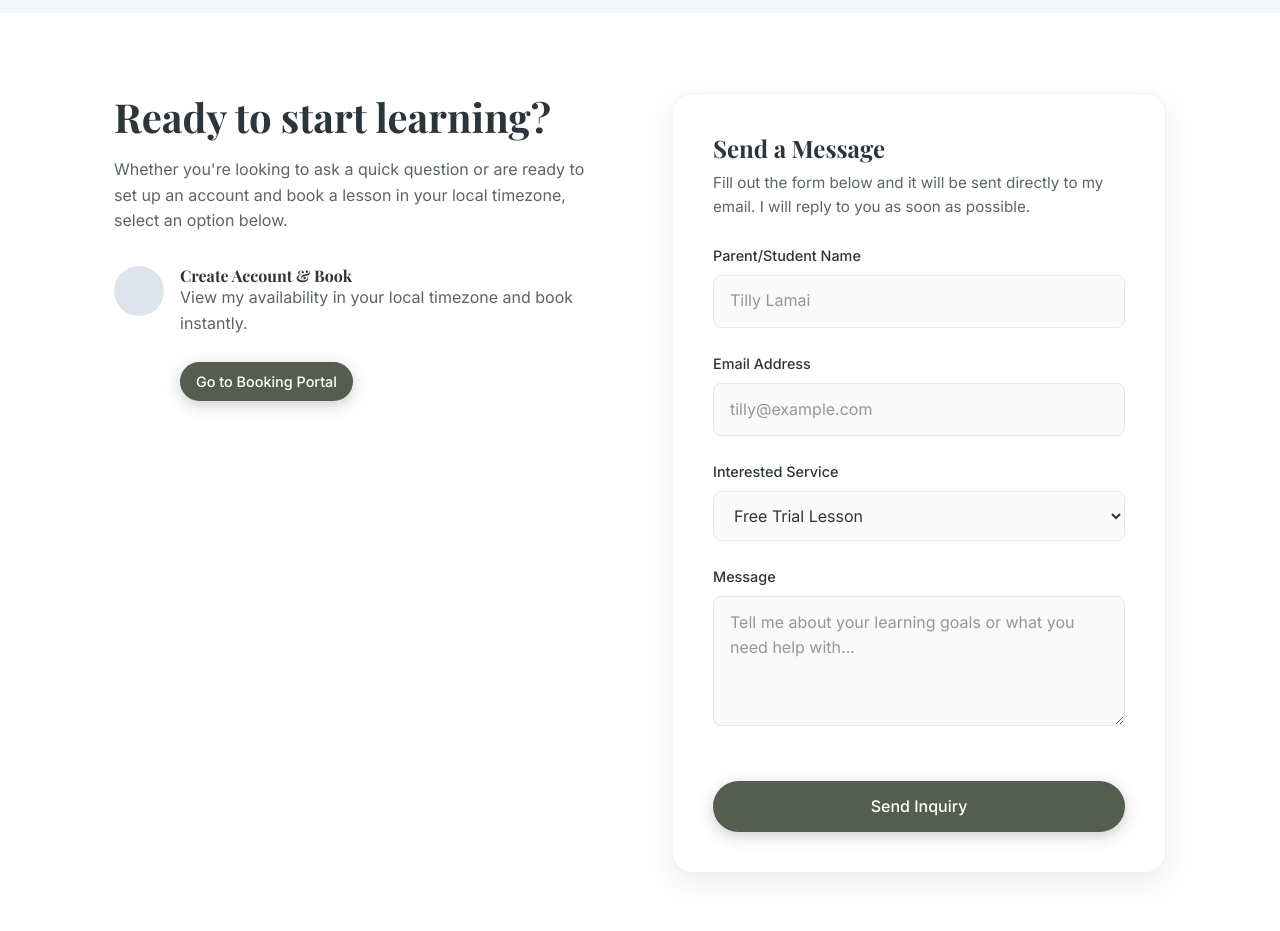
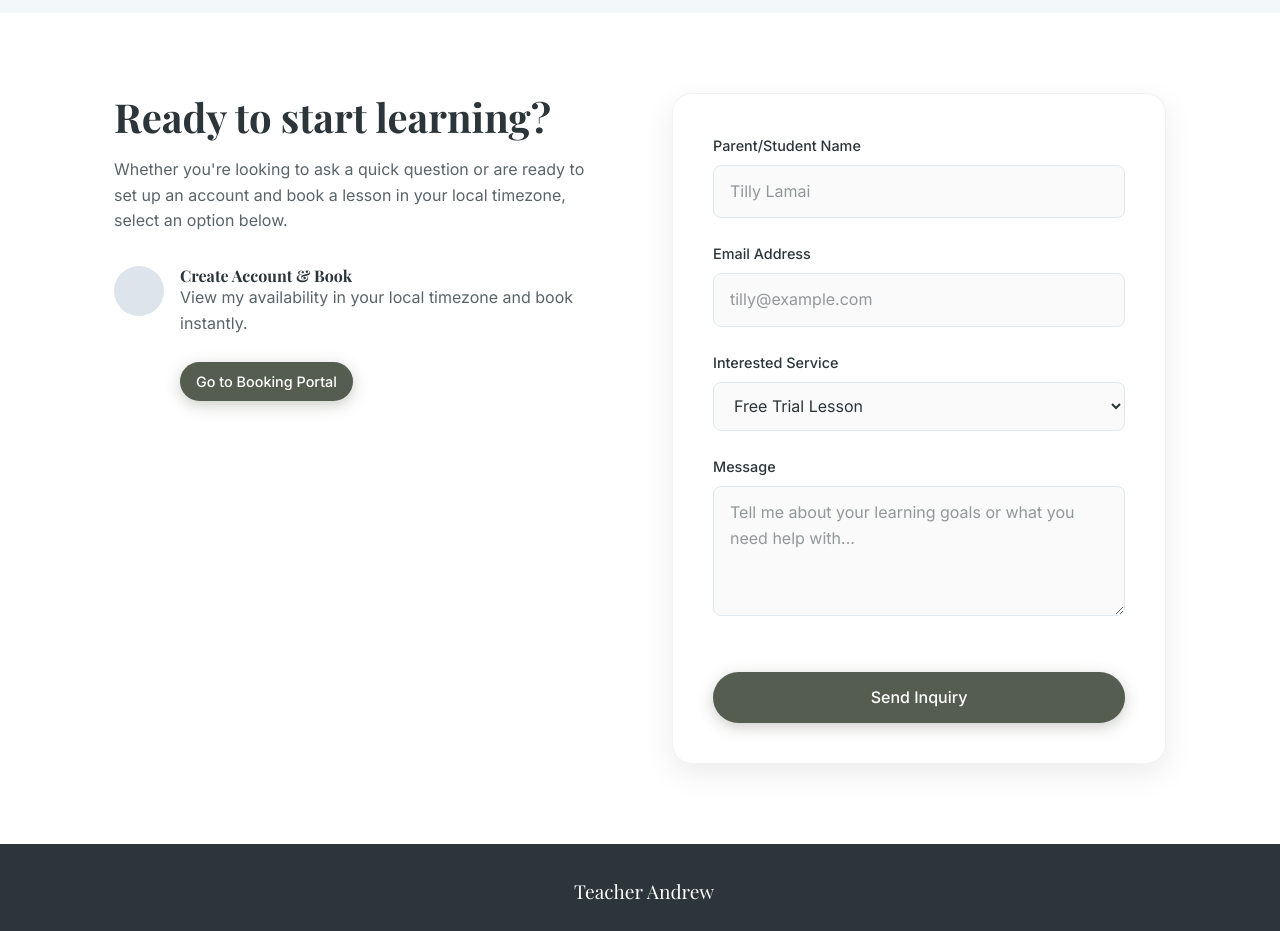
Before and after one commit to andrew100br/geographytutoring, a Next.js app: page / in a window 1280 px wide. Shown: the part 3360-4291 px from the top of the page. Built offline with nearby package versions, Linux system fonts and the light colour scheme; some icons are missing; a web font is replaced by a local one.

Commit message:
style: simplify contact form per user request

```diff
--- a/src/app/booking/page.tsx
+++ b/src/app/booking/page.tsx
@@ -394,10 +394,10 @@ export default function BookingPage() {
               )}
             </div>
 
-            <div className="contact-section" style={{marginTop:'2rem', borderTop:'1px solid var(--border-color)', paddingTop:'1.5rem'}}>
-              <h3 style={{marginBottom:'1rem'}}><i className="ph ph-envelope-simple"></i> Message Andrew</h3>
-              <p style={{marginBottom:'1.5rem', fontSize:'0.9rem', color:'#64748b', background:'#f8fafc', padding:'1rem', borderRadius:8}}>
-                <strong>Note:</strong> This form is for initial contact only. After first contact, all further communication should take place via your private email directly with my Gmail account.
+            <div className="contact-section" style={{marginTop:'3rem', borderTop:'1px solid var(--border-color)', paddingTop:'2rem', maxWidth: '600px', margin: '3rem auto 0'}}>
+              <h4 style={{marginBottom:'0.5rem', fontSize:'1.1rem'}}><i className="ph ph-envelope-simple"></i> Message Teacher Andrew</h4>
+              <p style={{marginBottom:'1.5rem', fontSize:'0.85rem', color:'#64748b'}}>
+                This form is for initial contact only.
               </p>
               <ContactForm />
             </div>
--- a/src/components/ContactForm.tsx
+++ b/src/components/ContactForm.tsx
@@ -40,10 +40,6 @@ export default function ContactForm() {
 
   return (
     <form id="booking-form" className="booking-form" onSubmit={handleSubmit}>
-      <h3>Send a Message</h3>
-      <p style={{ marginBottom: '1.5rem', fontSize: '0.95rem', color: 'var(--text-light)' }}>
-        Fill out the form below and it will be sent directly to my email. I will reply to you as soon as possible.
-      </p>
       <div className="form-group">
         <label htmlFor="name">Parent/Student Name</label>
         <input type="text" id="name" name="name" required placeholder="Tilly Lamai" />
```
